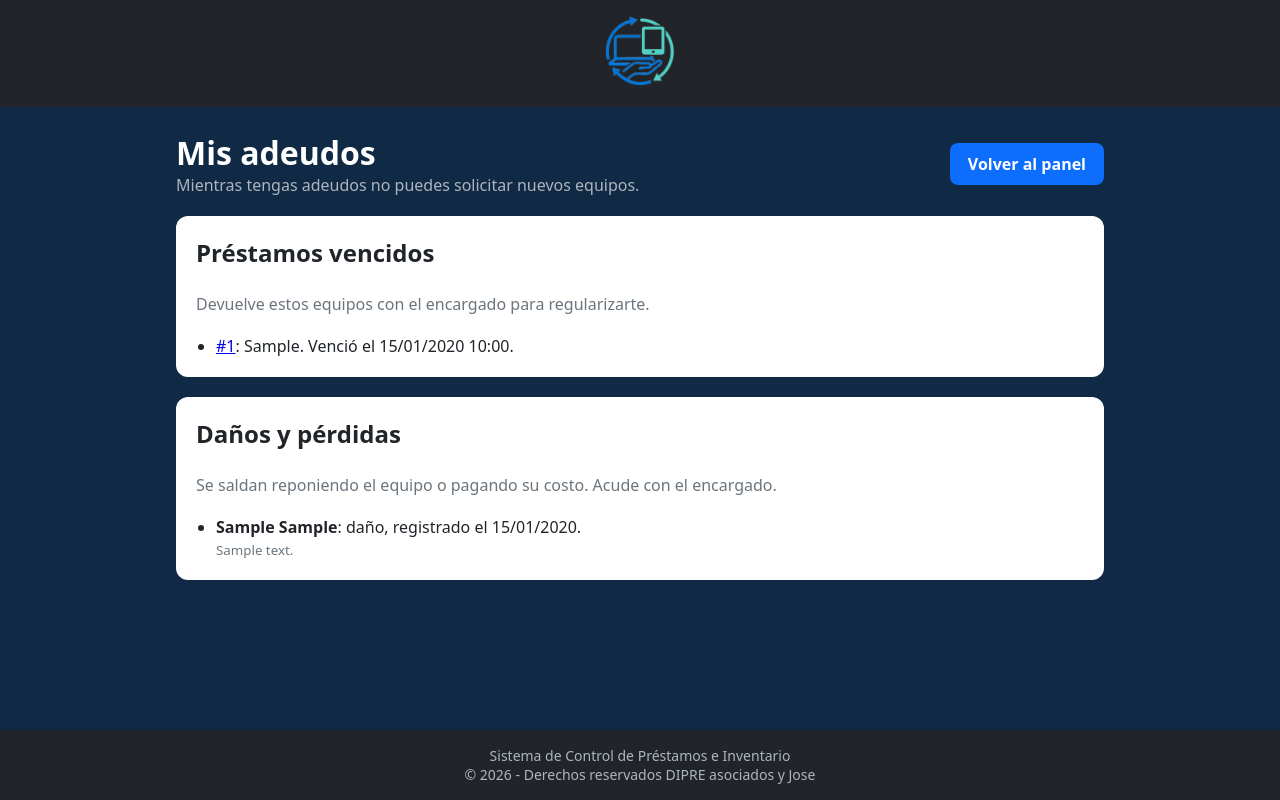
After one commit to arce-miguel/DIPRE-GDP-2026, a Django app: template project/templates/gestion/mis_adeudos.html in a window 1280 px wide. The commit adds this page. Run offline with Django 5.2, Linux system fonts and the light colour scheme; tables that the repository leaves empty hold one stand-in row (values such as "Sample post"); the template is opened without the code that fills it: values that come from a table or form of the project are taken from there, most other values are stand-ins (such as "Sample title", 1, 10 or a date in 2020).

Commit message:
Agrega detalle de préstamo y vista de adeudos del solicitante

```diff
--- a/project/static/gestion/css/styles.css
+++ b/project/static/gestion/css/styles.css
@@ -391,3 +391,11 @@ html, body {
 
 .campo-error { color: #842029; font-size: 14px; }
 .form-solicitud .btn-primary { border: 0; cursor: pointer; align-self: flex-start; font: inherit; font-weight: 600; }
+
+
+/* Detalle y adeudos */
+.datos { display: grid; grid-template-columns: max-content 1fr; gap: 6px 16px; }
+.datos dt { font-weight: 600; color: #6c757d; }
+.lista-adeudos { margin: 8px 0 0 20px; display: flex; flex-direction: column; gap: 8px; }
+.lista-adeudos small { color: #6c757d; }
+.loan-table a { color: #0d6efd; }
--- /dev/null
+++ b/project/templates/gestion/mis_adeudos.html
@@ -0,0 +1,50 @@
+{% extends 'gestion/base.html' %}
+
+{% block title %}Mis adeudos - Sistema{% endblock %}
+
+{% block content %}
+<div class="panel-wrapper">
+
+    <header class="panel-header">
+        <div>
+            <h1>Mis adeudos</h1>
+            <p>Mientras tengas adeudos no puedes solicitar nuevos equipos.</p>
+        </div>
+        <a href="{% url 'panel_solicitante' %}" class="btn-primary">Volver al panel</a>
+    </header>
+
+    {% if vencidos %}
+    <section class="panel-card">
+        <h2>Préstamos vencidos</h2>
+        <p class="empty">Devuelve estos equipos con el encargado para regularizarte.</p>
+        <ul class="lista-adeudos">
+            {% for p in vencidos %}
+            <li><a href="{% url 'detalle_prestamo' p.pk %}">#{{ p.pk }}</a>: {{ p.resumen_equipos }}. Venció el {{ p.fecha_limite|date:"d/m/Y H:i" }}.</li>
+            {% endfor %}
+        </ul>
+    </section>
+    {% endif %}
+
+    {% if incidencias %}
+    <section class="panel-card">
+        <h2>Daños y pérdidas</h2>
+        <p class="empty">Se saldan reponiendo el equipo o pagando su costo. Acude con el encargado.</p>
+        <ul class="lista-adeudos">
+            {% for i in incidencias %}
+            <li>
+                <strong>{{ i.equipo.nombre }}</strong>: {{ i.get_tipo_display|lower }}, registrado el {{ i.fecha|date:"d/m/Y" }}.
+                {% if i.descripcion %}<br><small>{{ i.descripcion }}</small>{% endif %}
+            </li>
+            {% endfor %}
+        </ul>
+    </section>
+    {% endif %}
+
+    {% if not vencidos and not incidencias %}
+    <section class="panel-card">
+        <p class="empty">No tienes adeudos pendientes.</p>
+    </section>
+    {% endif %}
+
+</div>
+{% endblock %}
--- a/project/templates/gestion/panel_solicitante.html
+++ b/project/templates/gestion/panel_solicitante.html
@@ -29,6 +29,7 @@
             {% for i in incidencias_pendientes %}<li>{{ i.equipo.nombre }}: {{ i.get_tipo_display|lower }}. Se salda reponiendo el equipo o pagando su costo; acude con el encargado.</li>{% endfor %}
         </ul>
         {% endif %}
+        <a href="{% url 'mis_adeudos' %}">Ver detalle de mis adeudos</a>
     </div>
     {% endif %}
 
@@ -65,7 +66,7 @@
                 <tbody>
                     {% for p in prestamos %}
                     <tr>
-                        <td data-label="Equipo">{{ p.resumen_equipos }}</td>
+                        <td data-label="Equipo"><a href="{% url 'detalle_prestamo' p.pk %}">{{ p.resumen_equipos }}</a></td>
                         <td data-label="Categoría">{{ p.resumen_categorias }}</td>
                         <td data-label="Solicitado">{{ p.fecha_solicitud|date:"d/m/Y" }}</td>
                         <td data-label="Fecha límite">{{ p.fecha_limite|date:"d/m/Y H:i" }}</td>
--- a/project/urls.py
+++ b/project/urls.py
@@ -6,4 +6,6 @@ urlpatterns = [
     path('login/', views.login_todos, name='login'),
     path('panel/', views.panel_solicitante, name='panel_solicitante'),
     path('solicitar/', views.solicitar_equipo, name='solicitar_equipo'),
+    path('prestamo/<int:pk>/', views.detalle_prestamo, name='detalle_prestamo'),
+    path('adeudos/', views.mis_adeudos, name='mis_adeudos'),
 ]
```
Also changed, not shown: project/templates/gestion/detalle_prestamo.html (added, +54 -0 lines), project/views.py (+22 -1 lines).
